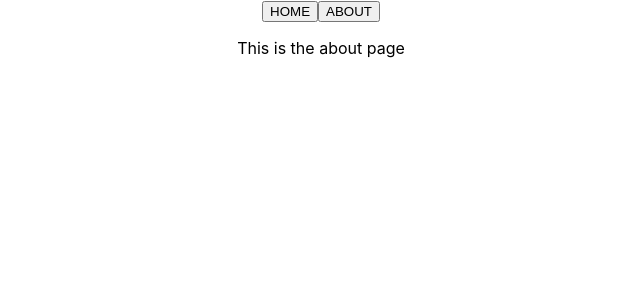
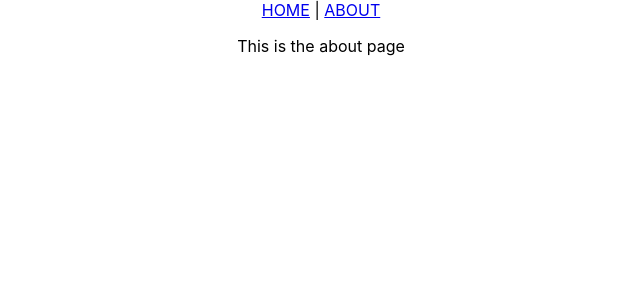
Before and after one commit to samcolson4/poems, a React (Create React App) app: page /about in a window 1280 px wide. Shown: the top 300 px of the page, without its empty margins (319-959 px from the left). Built offline with nearby package versions, Linux system fonts and the light colour scheme.

Commit message:
Add page not found route

```diff
--- /dev/null
+++ b/src/components/NotFoundRoute.js
@@ -0,0 +1,11 @@
+import { Link } from "react-router-dom";
+
+const NotFoundRoute = () => {
+  return (
+    <div>
+      <p>Page not found</p>
+    </div>
+  );
+}
+
+export default NotFoundRoute;
--- a/src/components/main.js
+++ b/src/components/main.js
@@ -2,6 +2,7 @@
 import { Switch, Route } from 'react-router-dom';
 import Home from './pages/home.js';
 import About from './pages/about.js'
+import NotFoundRoute from './NotFoundRoute.js'
 
 
 const Main = () => {
@@ -9,6 +10,7 @@
     <Switch>
       <Route exact path='/' component={Home}></Route>
       <Route exact path='/about' component={About}></Route>
+      <Route path="*" component={NotFoundRoute} />
     </Switch>
   );
 }
--- a/src/components/navbar.js
+++ b/src/components/navbar.js
@@ -3,16 +3,12 @@
 const NavBar = () => {
   return (
     <div>
-      <Link to="/">
-      <button variant="outlined">
+      <Link to="/" className="navbar_link">
         HOME
-      </button>
       </Link>
-
-      <Link to="/about">
-      <button variant="outlined">
+      {' '}|{' '}
+      <Link to="/about" className="navbar_link">
         ABOUT
-      </button>
       </Link>
 
     </div>
```
